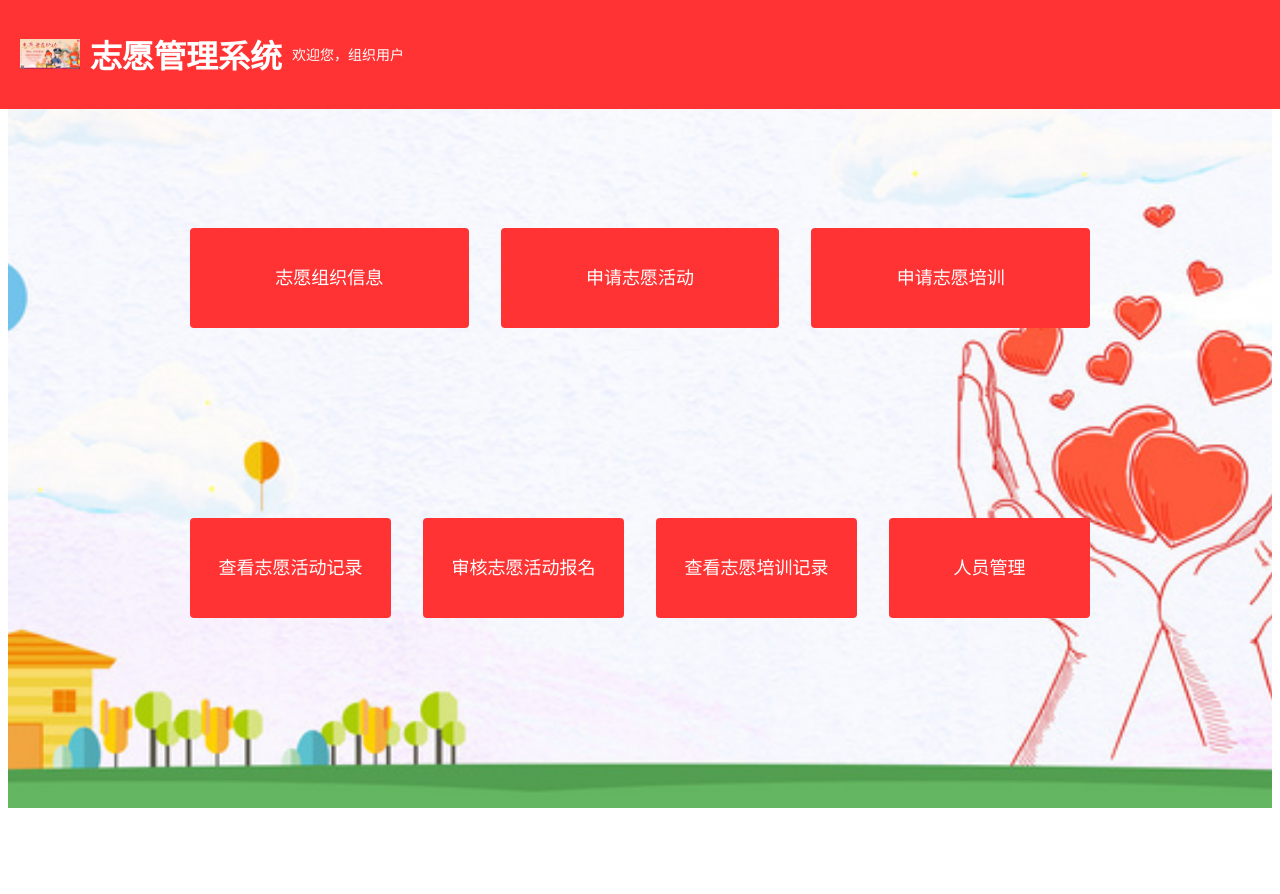
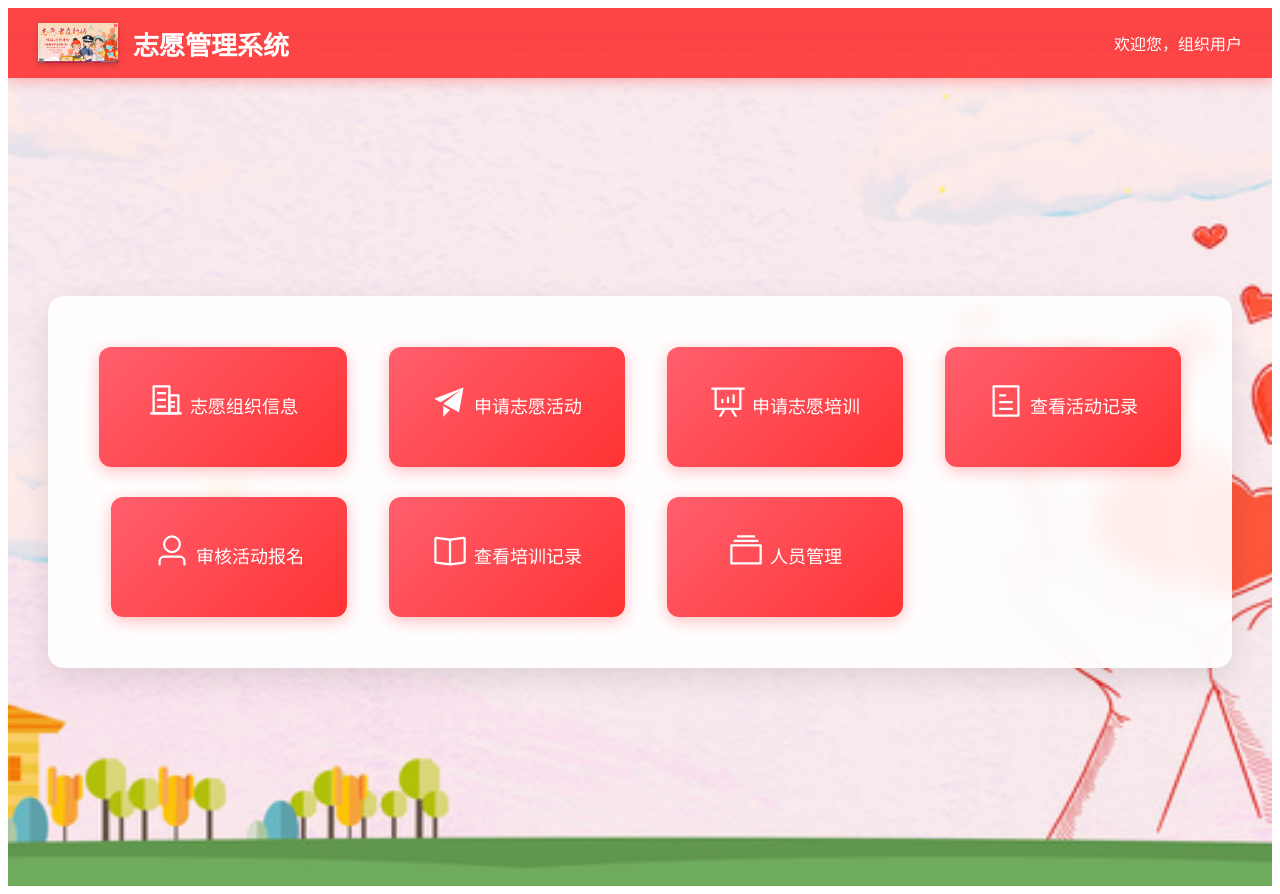
Before and after one commit to Malahaitai8/-, a Vue app in the folder volunteer-management-system/vue_02/: page /organization-home in a window 1280 px wide. Before the commit the page ends 816 px from the top, so only its background shows below. Built offline with nearby package versions, Linux system fonts and the light colour scheme.

Commit message:
又改了界面

```diff
--- a/volunteer-management-system/vue_02/src/views/Organization/Organization-Home.vue
+++ b/volunteer-management-system/vue_02/src/views/Organization/Organization-Home.vue
@@ -1,156 +1,230 @@
 <template>
-  <div id="app">
+  <div class="organization-home-container">
     <div class="header">
-      <img src="@\..\public\orgalogo.png" alt="Logo" class="logo">
-      <h1>志愿管理系统</h1>
-      <span class="welcome-message">欢迎您，{{displayNameFromStore}}</span>
+      <div class="header-content">
+        <img src="@/../public/orgalogo.png" alt="Logo" class="logo">
+        <h1>志愿管理系统</h1>
+      </div>
+      <span class="welcome-message">欢迎您，{{ displayNameFromStore }}</span>
     </div>
-    <div class="content-container">
-      <div class="button-container">
-        <el-button class="big-button" @click="organizationInfo">志愿组织信息</el-button>
-        <el-button class="big-button" @click="applyActivity">申请志愿活动</el-button>
-        <el-button class="big-button" @click="applyTraining">申请志愿培训</el-button>
-      </div>
 
-      <div class="button-container">
-        <el-button class="big-button" @click="viewActivityRecords">查看志愿活动记录</el-button>
-        <el-button class="big-button" @click="viewCheckVolunteer">审核志愿活动报名</el-button>
-        <el-button class="big-button" @click="viewTrainingRecords">查看志愿培训记录</el-button>
-        <el-button class="big-button" @click="managePersonnel">人员管理</el-button>
-      </div>
+    <div class="content-wrapper">
+      <el-card class="main-card">
+        <div class="button-grid">
+          <el-button class="grid-button" @click="organizationInfo">
+            <el-icon><OfficeBuilding /></el-icon>
+            <span>志愿组织信息</span>
+          </el-button>
+          <el-button class="grid-button" @click="applyActivity">
+            <el-icon><Promotion /></el-icon>
+            <span>申请志愿活动</span>
+          </el-button>
+          <el-button class="grid-button" @click="applyTraining">
+            <el-icon><DataAnalysis /></el-icon>
+            <span>申请志愿培训</span>
+          </el-button>
+          <el-button class="grid-button" @click="viewActivityRecords">
+            <el-icon><Tickets /></el-icon>
+            <span>查看活动记录</span>
+          </el-button>
+          <el-button class="grid-button" @click="viewCheckVolunteer">
+            <el-icon><User /></el-icon>
+            <span>审核活动报名</span>
+          </el-button>
+          <el-button class="grid-button" @click="viewTrainingRecords">
+            <el-icon><Reading /></el-icon>
+            <span>查看培训记录</span>
+          </el-button>
+          <el-button class="grid-button" @click="managePersonnel">
+            <el-icon><Files /></el-icon>
+            <span>人员管理</span>
+          </el-button>
+        </div>
+      </el-card>
     </div>
   </div>
 </template>
 
 <script setup>
 import { useRouter } from 'vue-router';
-import{useOrganizationStore} from "@/stores/organizationStore.js";
-import { useAdminStore } from '@/stores/adminStore.js';
-import {computed, onMounted} from "vue";
+import { useOrganizationStore } from "@/stores/organizationStore.js";
+import { computed, onMounted } from "vue";
+// Import icons from element-plus
+import {
+  OfficeBuilding,
+  Promotion,
+  DataAnalysis,
+  Tickets,
+  User,
+  Reading,
+  Files,
+} from '@element-plus/icons-vue';
 
 const organizationStore = useOrganizationStore();
-const adminStore = useAdminStore();
 organizationStore.initializeStore();
 const displayNameFromStore = computed(() => organizationStore.displayName);
-const isAuthenticated = computed(() => adminStore.isAuthenticated);
-// 可选：如果需要在开发工具中明确显示组件名或用于递归组件 (Vue 3.3+)
-// defineOptions({ name: 'App' });
 
 const router = useRouter();
 
-const organizationInfo = () => {
-  router.push('/organization-info');
-};
+const organizationInfo = () => router.push('/organization-info');
+const applyActivity = () => router.push('/apply-activity');
+const applyTraining = () => router.push('/apply-training');
+const viewActivityRecords = () => router.push('/view-activity-records');
+const viewCheckVolunteer = () => router.push('/OrganizationCheckVolunteer');
+const viewTrainingRecords = () => router.push('/view-training-records');
+const managePersonnel = () => router.push('/manage-personnel');
 
-const applyActivity = () => {
-  router.push('/apply-activity');
-};
-
-const applyTraining = () => {
-  router.push('/apply-training');
-};
-
-const viewActivityRecords = () => {
-  router.push('/view-activity-records');
-};
-
-const viewCheckVolunteer = () => {
-  router.push('/OrganizationCheckVolunteer');
-};
-const viewTrainingRecords = () => {
-  router.push('/view-training-records');
-};
-
-const managePersonnel = () => {
-  router.push('/manage-personnel');
-};
 onMounted(() => {
-  // Pinia store 应该在其自己的 `initializeStore` action (通常在应用根组件 App.vue 或 main.js 调用一次)
-  // 负责从 localStorage 初始化状态并触发获取最新数据。
-  // VolunteerHome 组件通常不需要再显式调用 store 的 fetch 方法，
-  // 除非您有特定的业务需求，比如每次进入该布局时都强制刷新数据。
-  // console.log('VolunteerHome mounted. User Authenticated:', isAuthenticated.value);
-  // console.log('Current detailed volunteer info from store:', userStore.detailedVolunteerInfo);
-
-  // 如果 store 可能尚未初始化，或者你想确保数据是最新的（谨慎使用，避免不必要的 API 调用）
-  if (isAuthenticated.value && !organizationStore.detailedOrganizationInfo.orgId) { // 简单判断详细信息是否已加载
-    // console.log('VolunteerHome: Detailed info might be missing, attempting to fetch from store action.');
-    // userStore.fetchDetailedVolunteerInfo(); // store 内部应有逻辑防止 username 为空时调用
+  if (organizationStore.isAuthenticated && !organizationStore.detailedOrganizationInfo.orgId) {
+    // The store will handle fetching data if necessary upon initialization.
+    // No explicit fetch call is needed here unless you want to force a refresh.
   }
 });
-
-// 这些函数现在可以直接在 <template> 中使用，例如：
-// <button @click="organizationInfo">组织信息</button>
 </script>
 
 <style scoped>
-body {
-  font-family: Avenir, Helvetica, Arial, sans-serif;
-  -webkit-font-smoothing: antialiased;
-  -moz-osx-font-smoothing: grayscale;
-  margin: 0;
-}
-
-.header {
-  background-color: #ff3333; /* 鲜红色背景 */
-  color: white;
-  padding: 10px 20px;
-  margin-bottom: 20px;
-  text-align: left;
-  position: fixed;
-  top: 0;
-  left: 0;
-  width: 100%;
-  display: flex;
-  align-items: center;
-  justify-content: flex-start;
-  z-index: 1000;
-}
-
-.logo {
-  height: 30px;
-  margin-right: 10px;
-}
-
-.welcome-message {
-  font-size: 14px;
-  margin-left: 10px;
-}
-
-.content-container {
+/* Base container styling */
+.organization-home-container {
+  min-height: 100vh;
   background-image: url('@/../public/bg.png');
   background-repeat: no-repeat;
   background-size: cover;
   background-position: center;
-  min-height: calc(100vh - 50px);
-  padding-top: 50px;
+  position: relative;
+  overflow: hidden;
 }
 
-.button-container {
-  display: flex;
-  flex-wrap: wrap;
-  justify-content: center;
-  gap: 20px;
-  max-width: 900px;
-  margin: 0 auto;
-  padding: 20px;
-  margin-top: 150px;
+.organization-home-container::before {
+  content: '';
+  position: absolute;
+  top: 0; left: 0; right: 0; bottom: 0;
+  background: rgba(255, 51, 51, 0.08); /* Lighter overlay for a softer look */
+  z-index: 1;
 }
 
-.big-button {
-  background-color: #ff3333;
+/* Header styling */
+.header {
+  background: rgba(255, 51, 51, 0.9);
   color: white;
-  font-size: 18px;
   padding: 15px 30px;
-  flex: 1 1 200px;
-  min-width: 200px;
-  min-height: 100px;
-  box-sizing: border-box;
-  border: none;
-  border-radius: 4px;
+  display: flex;
+  align-items: center;
+  justify-content: space-between;
+  box-shadow: 0 4px 12px rgba(255, 51, 51, 0.3);
+  position: relative;
+  z-index: 2;
 }
 
-.big-button:hover {
-  background-color: #ff0000;
+.header-content {
+  display: flex;
+  align-items: center;
+}
+
+.logo {
+  height: 40px;
+  margin-right: 15px;
+  filter: drop-shadow(0 2px 3px rgba(0,0,0,0.2));
+}
+
+.header h1 {
+  margin: 0;
+  font-size: 26px;
+  font-weight: 600;
+}
+
+.welcome-message {
+  font-size: 16px;
+  font-weight: 500;
+}
+
+/* Content area styling */
+.content-wrapper {
+  display: flex;
+  justify-content: center;
+  align-items: center;
+  min-height: calc(100vh - 72px); /* Adjust based on header height */
+  padding: 40px;
+  position: relative;
+  z-index: 2;
+}
+
+.main-card {
+  width: 100%;
+  max-width: 1200px;
+  border-radius: 16px;
+  box-shadow: 0 10px 30px rgba(0, 0, 0, 0.1);
+  border: 1px solid rgba(255, 255, 255, 0.2);
+  background: rgba(255, 255, 255, 0.9);
+  backdrop-filter: blur(12px);
+}
+
+.main-card :deep(.el-card__body) {
+  padding: 50px;
+}
+
+/* Button grid styling */
+.button-grid {
+  display: grid;
+  grid-template-columns: repeat(auto-fit, minmax(220px, 1fr));
+  gap: 30px;
+}
+
+.grid-button {
+  height: 120px;
+  display: flex;
+  flex-direction: column;
+  justify-content: center;
+  align-items: center;
+  border-radius: 12px;
+  font-size: 18px;
+  font-weight: 500;
+  color: white;
+  border: none;
+  cursor: pointer;
+  transition: all 0.3s ease;
+  background: linear-gradient(135deg, #ff5f6d, #ff3333);
+  box-shadow: 0 4px 15px rgba(255, 51, 51, 0.3);
+}
+
+.grid-button .el-icon {
+  font-size: 36px;
+  margin-bottom: 12px;
+}
+
+.grid-button:hover {
+  transform: translateY(-5px);
+  box-shadow: 0 8px 25px rgba(255, 51, 51, 0.4);
+  background: linear-gradient(135deg, #ff6b7a, #ff4d4d);
+}
+
+.grid-button:active {
+  transform: translateY(-2px);
+  box-shadow: 0 4px 15px rgba(255, 51, 51, 0.3);
+}
+
+/* Responsive design */
+@media (max-width: 768px) {
+  .header {
+    flex-direction: column;
+    padding: 15px;
+  }
+  .header-content {
+    margin-bottom: 10px;
+  }
+  .content-wrapper {
+    padding: 20px;
+    align-items: flex-start;
+    padding-top: 40px;
+  }
+  .main-card :deep(.el-card__body) {
+    padding: 30px;
+  }
+  .button-grid {
+    grid-template-columns: 1fr;
+    gap: 20px;
+  }
+  .grid-button {
+    height: 100px;
+  }
 }
 </style>
```
